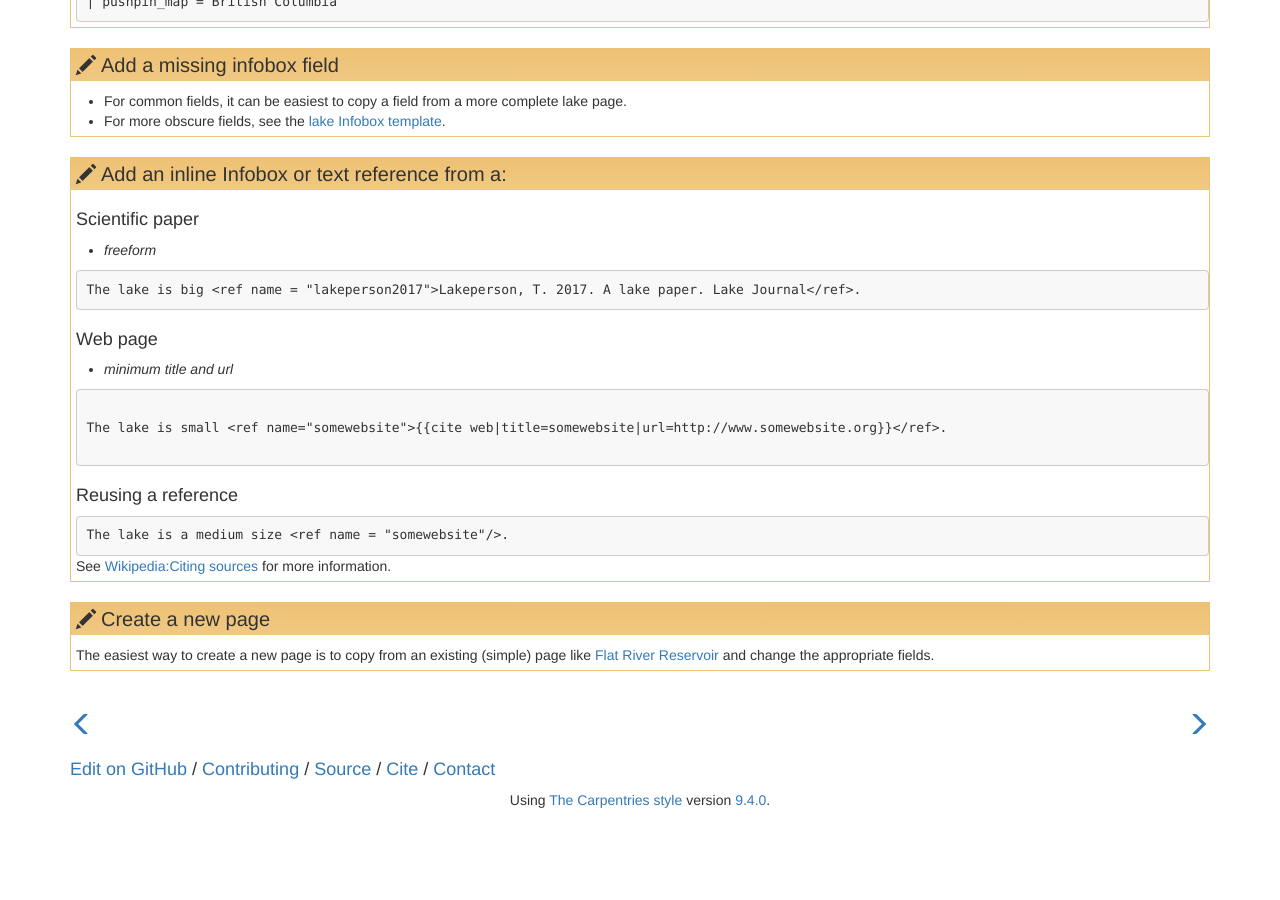
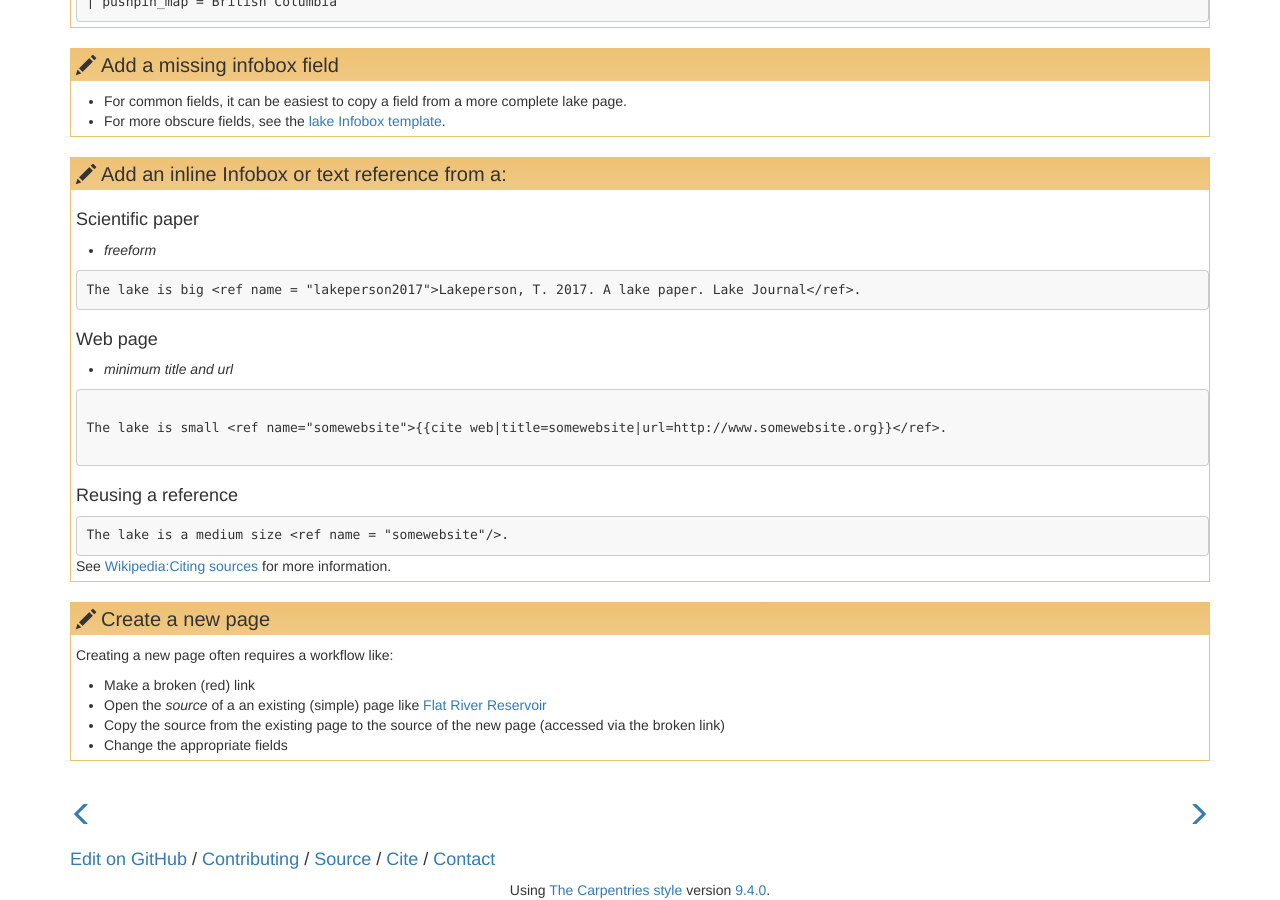
Before and after one commit to jsta/wikiproject_lakes-workshop, a Jekyll site: the page built from _episodes/02-getting_involved.md, in a window 1280 px wide and 900 px high, scrolled down 583 px. Built offline with Jekyll 4.4.1, drawn with Linux system fonts in a browser that asks for light colours; before the commit the page ends 1393 px from its top, so only the background shows below that.

Commit message:
more complete page creation instructions

````diff
--- a/_episodes/02-getting_involved.md
+++ b/_episodes/02-getting_involved.md
@@ -58,5 +58,9 @@ keypoints:
 {: .challenge}
 
 > ## Create a new page
-> The easiest way to create a new page is to copy from an existing (simple) page like [Flat River Reservoir](https://en.wikipedia.org/wiki/Flat_River_Reservoir) and change the appropriate fields.
+Creating a new page often requires a workflow like:
+* Make a broken (red) link
+* Open the _source_ of a an existing (simple) page like [Flat River Reservoir](https://en.wikipedia.org/wiki/Flat_River_Reservoir)
+* Copy the source from the existing page to the source of the new page (accessed via the broken link)
+* Change the appropriate fields
 {: .challenge}
--- a/_episodes_rmd/01-intro.Rmd
+++ b/_episodes_rmd/01-intro.Rmd
@@ -12,7 +12,7 @@ keypoints:
 source("../bin/chunk-options.R")
 ```
 
-### Wikipedia is a primary source of lake information for many people
+### Wikipedia is a primary source of lake information for many people. [Wikiproject Lakes](https://en.wikipedia.org/wiki/Wikipedia:WikiProject_Lakes) is an informal collaboration is dedicated to improving the quality of this information.
 
 #### Lets look at information about a local lake [Elk Lake (British Columbia)](https://en.wikipedia.org/wiki/Elk_Lake_(British_Columbia)):
 
--- a/_episodes_rmd/02-getting_involved.Rmd
+++ b/_episodes_rmd/02-getting_involved.Rmd
@@ -60,5 +60,9 @@ source("../bin/chunk-options.R")
 {: .challenge}
 
 > ## Create a new page
-> The easiest way to create a new page is to copy from an existing (simple) page like [Flat River Reservoir](https://en.wikipedia.org/wiki/Flat_River_Reservoir) and change the appropriate fields.
+Creating a new page often requires a workflow like:
+* Make a broken (red) link
+* Open the _source_ of a an existing (simple) page like [Flat River Reservoir](https://en.wikipedia.org/wiki/Flat_River_Reservoir)
+* Copy the source from the existing page to the source of the new page (accessed via the broken link)
+* Change the appropriate fields
 {: .challenge}
````
Also changed, not shown: _episodes/01-intro.md (+1 -1 lines).
